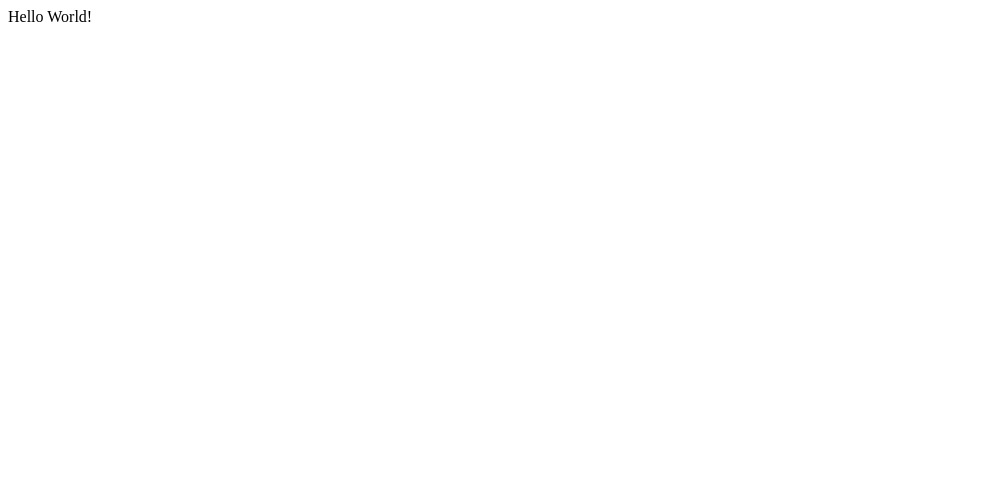
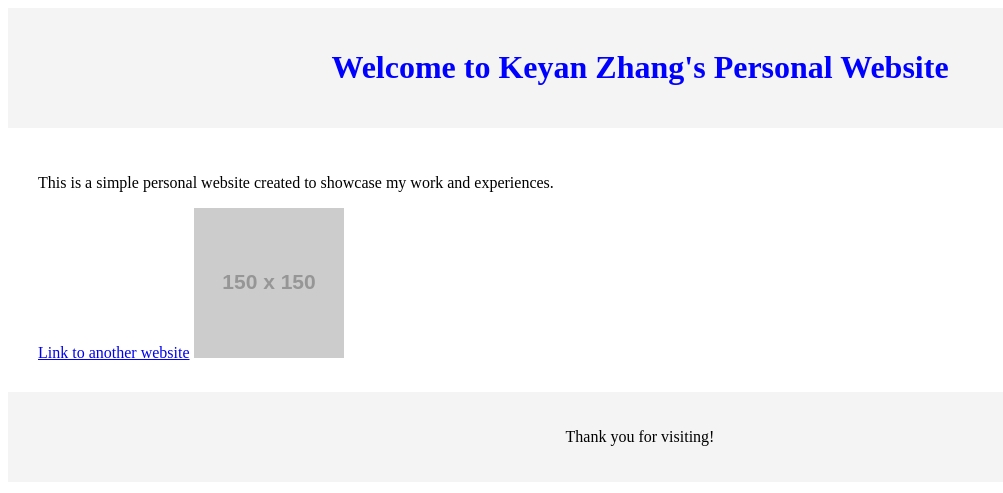
Before and after one commit to Zhangky11/Zhangky11.github.io, a plain HTML site: page index.html in a window 1280 px wide. Shown: the whole page, without its empty margins (0-1003 px from the left). Drawn offline with Linux system fonts and the light colour scheme; placeholder pictures from the web are drawn by us.

Commit message:
first version

```diff
--- a/index.html
+++ b/index.html
@@ -1 +1,28 @@
-<a> Hello World! </a>
+<!DOCTYPE html>
+<html lang="en">
+
+<head>
+    <meta charset="UTF-8">
+    <meta name="viewport" content="width=device-width, initial-scale=1.0">
+    <meta name="description" content="This is a personal website for my work and experiences.">
+    <title>Personal Website</title>
+    <link rel="stylesheet" href="style.css">
+</head>
+
+<body>
+    <div class="header">
+        <h1>Welcome to Keyan Zhang's Personal Website</h1>
+    </div>
+
+    <div class="content">
+        <p>This is a simple personal website created to showcase my work and experiences.</p>
+        <a href="https://www.example.com" class="external-link">Link to another website</a>
+        <img src="https://via.placeholder.com/150" alt="A sample image for the website.">
+    </div>
+
+    <div class="footer">
+        <p>Thank you for visiting!</p>
+    </div>
+</body>
+
+</html>
--- /dev/null
+++ b/style.css
@@ -0,0 +1,28 @@
+/* Use a CSS selector to apply style(s) to at least one HTML tag. */
+h1 {
+    color: blue;
+}
+
+/* Create at least one class, apply it to at least two elements, and style it. */
+.header, .footer {
+    background-color: #f4f4f4;
+    padding: 20px;
+    text-align: center;
+}
+
+/* Create at least one id, apply it to an element, and style it.
+   (Note: No ID was created as it wasn't applied in the HTML example above.) */
+
+/* Use <div> to create at least two sections of content on the page.
+   (This is done in the HTML with .header, .content, and .footer) */
+
+/* Use a CSS selector to change the color of <a> when you hover the cursor over it. */
+a.external-link:hover {
+    color: green;
+}
+
+/* Change at least two box model properties of any tag, class, or id. */
+.content {
+    padding: 20px;
+    margin: 10px;
+}
```
